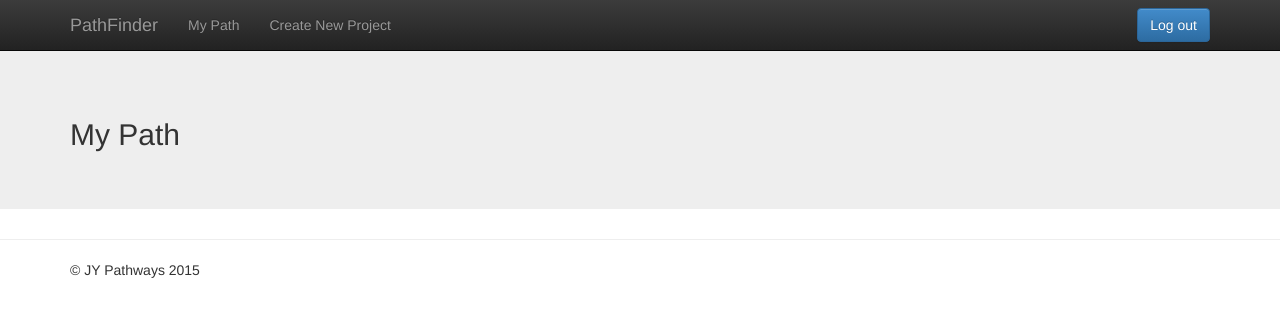
After one commit to jypathways/pathfinder-platform, a Django app: page /myPath in a window 1280 px wide. The commit adds this page. Shown: the top 317 px of the page. Run offline with Django 3.2, Linux system fonts and the light colour scheme; the visitor is signed in with stand-in values (Sample User, id 1); data that the repository does not hold is empty; some libraries are stand-ins or nearby versions.

Commit message:
Skeleton for myPath implemented

```diff
--- a/pathfinder/apps/trail/models.py
+++ b/pathfinder/apps/trail/models.py
@@ -32,6 +32,7 @@ class Project(models.Model):
     date_created = models.DateTimeField(('date_joined'), default=timezone.now)
     description = models.TextField(blank = True)
     category = models.ForeignKey(Category, default=1)
+    author = models.ForeignKey(User, null=True)
 
     @models.permalink
     def get_absolute_url(self):
--- a/pathfinder/templates/base.html
+++ b/pathfinder/templates/base.html
@@ -43,12 +43,27 @@
           <a class="navbar-brand" href="/">PathFinder</a>
         </div>
         <div class="navbar-collapse collapse">
+            <ul class="nav navbar-nav">
+                <li><a href="/myPath">My Path</a></li>
+                <li><a href="/project/create">Create New Project</a></li>
+                <!--<li><a href="#">Link</a></li>
+                <li class="dropdown">
+                <a href="#" class="dropdown-toggle" data-toggle="dropdown" role="button" aria-haspopup="true" aria-expanded="false">Dropdown <span class="caret"></span></a>
+                <ul class="dropdown-menu">
+                    <li><a href="#">Action</a></li>
+                    <li><a href="#">Another action</a></li>
+                    <li><a href="#">Something else here</a></li>
+                    <li role="separator" class="divider"></li>
+                    <li><a href="#">Separated link</a></li>
+                    <li role="separator" class="divider"></li>
+                    <li><a href="#">One more separated link</a></li>
+                </ul>
+                </li>-->
+            </ul>
+
+
           <form class="navbar-form navbar-right" role="form" action="/login/" method="post">
           {% csrf_token %}
-
-
-
-
             {% if user.is_authenticated %}
             <a class="btn btn-primary" href="/logout/">Log out</a>
             {% else %}
--- /dev/null
+++ b/pathfinder/templates/trail/myPath.html
@@ -0,0 +1,21 @@
+{% extends "base.html" %}
+{% load i18n %}
+{% load l10n %}
+{% load tz %}
+
+{% block head_title %}PathFinder{% endblock %}
+
+{% block content %}
+
+  <!-- Main jumbotron for a primary marketing message or call to action -->
+    <div class="jumbotron">
+      <div class="container">
+         <h2>My Path</h2>
+         {% for project in projects %}
+          <p>{{project.title}} created on {{project.date_created}}</p>
+          <a href=/project/{{project.pk}}>see details</a>
+          <br><br>
+         {% endfor %}
+      </div>
+    </div>
+{% endblock %}
--- a/pathfinder/urls.py
+++ b/pathfinder/urls.py
@@ -13,6 +13,7 @@ urlpatterns = [
     url(r'^logout/$', user_logout, name='logout'),
     url(r'^project/(?P<pk>[0-9]+)/', project_details, name ='project'),
     url(r'^project/create', add, name ='add_project'),
+    url(r'^myPath', get_path, name ='get_path'),
 ]
 
 urlpatterns += i18n_patterns(
--- a/pathfinder/views.py
+++ b/pathfinder/views.py
@@ -78,13 +78,13 @@ def project_details(request, pk):
 
 @login_required
 def add(request):
-    created = False
     if request.method == 'POST':
         form = AddProject(request.POST)
 
         if form.is_valid():
-            created = True
             project = form.save()
+            project.author = request.user
+            project.save()
             return render(request, 'trail/project.html', {'project': project})
     else:
         form = AddProject()
@@ -92,3 +92,9 @@ def add(request):
     return render(request, 'trail/add.html', {
         'form': form,
     })
+
+@login_required
+def get_path(request):
+    author_id = request.user.id
+    projects = Project.objects.filter(author=author_id).order_by('date_created')[:5]
+    return render(request, 'trail/myPath.html', {'projects': projects})
```
Also changed, not shown: pathfinder/apps/trail/migrations/0003_project_author.py (added), pathfinder/apps/trail/migrations/0004_auto_20151122_2318.py (added).
